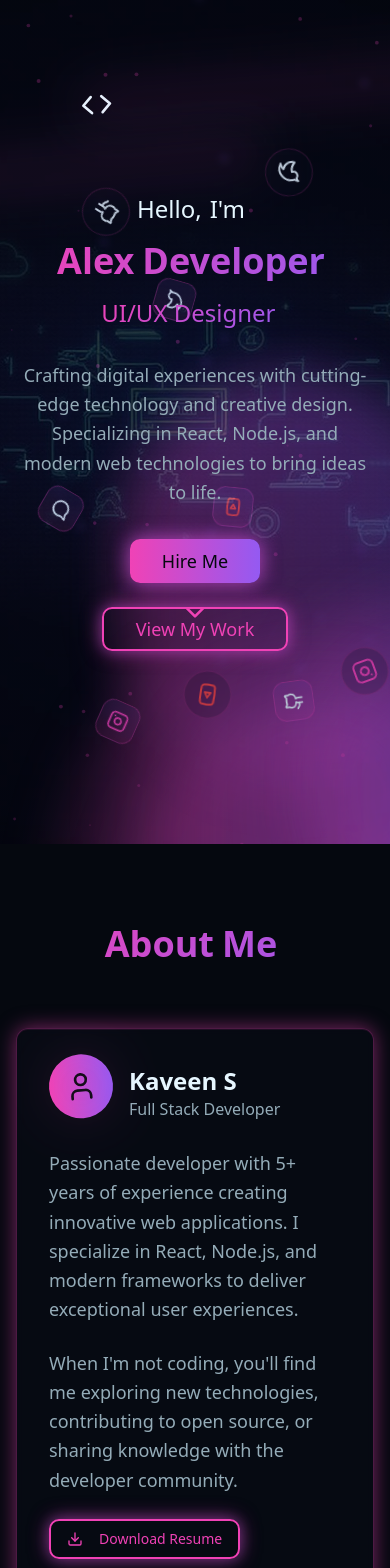
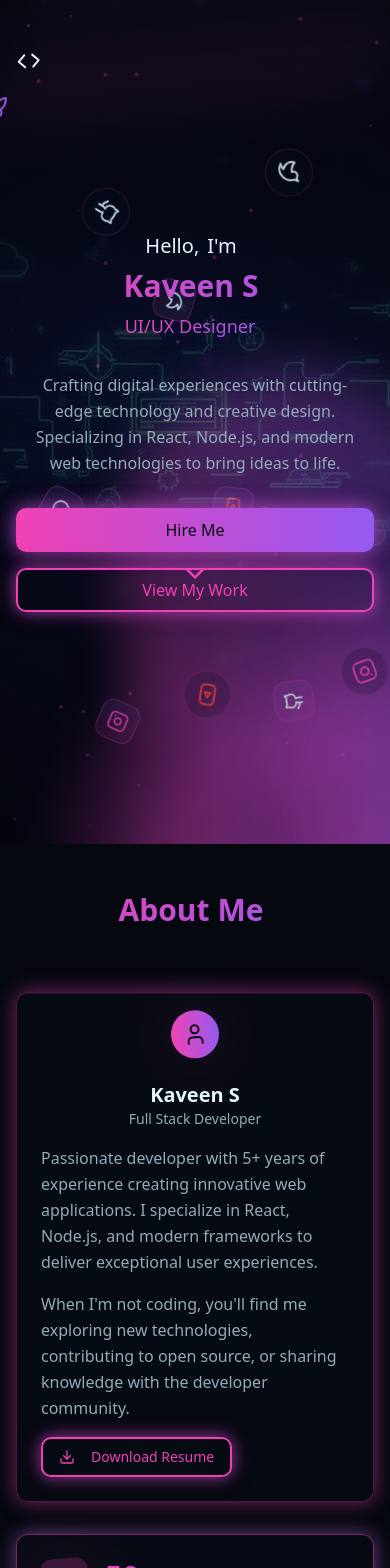
Before and after one commit to kaveen-git12/neo-glitch-showcase, a React (Vite) app: page / in a window 390 px wide. Shown: the top 1568 px of the page. Built offline with nearby package versions, Linux system fonts and the light colour scheme.

Commit message:
Add responsive design
Implement responsive design for full-screen display on laptops and orderly arrangement on mobile devices.

```diff
--- a/src/components/sections/AboutSection.tsx
+++ b/src/components/sections/AboutSection.tsx
@@ -12,8 +12,8 @@ export const AboutSection = () => {
   ];
 
   return (
-    <section id="about" className="py-20 px-4 relative">
-      <div className="max-w-6xl mx-auto">
+    <section id="about" className="py-12 md:py-20 px-4 md:px-6 lg:px-8 relative w-full">
+      <div className="max-w-7xl mx-auto">
         <motion.div
           initial={{ opacity: 0, y: 50 }}
           whileInView={{ opacity: 1, y: 0 }}
@@ -23,11 +23,11 @@ export const AboutSection = () => {
         >
           <AnimatedText
             text="About Me"
-            className="text-4xl md:text-6xl font-bold text-gradient mb-8"
+            className="text-3xl md:text-5xl lg:text-6xl font-bold text-gradient mb-6 md:mb-8"
           />
         </motion.div>
 
-        <div className="grid lg:grid-cols-2 gap-12 items-center">
+        <div className="grid lg:grid-cols-2 gap-8 md:gap-12 items-center">
           {/* Profile section */}
           <motion.div
             initial={{ opacity: 0, x: -50 }}
@@ -36,25 +36,25 @@ export const AboutSection = () => {
             transition={{ duration: 0.8, delay: 0.2 }}
             className="space-y-8"
           >
-            <div className="card-neon p-8 space-y-6">
-              <div className="flex items-center space-x-4 mb-6">
+            <div className="card-neon p-6 md:p-8 space-y-4 md:space-y-6">
+              <div className="flex flex-col sm:flex-row items-center sm:items-start space-y-4 sm:space-y-0 sm:space-x-4 mb-4 md:mb-6">
                 <FloatingIcon>
-                  <div className="w-16 h-16 bg-gradient-to-r from-primary to-secondary rounded-full flex items-center justify-center">
-                    <User className="w-8 h-8 text-primary-foreground" />
+                  <div className="w-12 h-12 md:w-16 md:h-16 bg-gradient-to-r from-primary to-secondary rounded-full flex items-center justify-center">
+                    <User className="w-6 h-6 md:w-8 md:h-8 text-primary-foreground" />
                   </div>
                 </FloatingIcon>
-                <div>
-                  <h3 className="text-2xl font-bold text-foreground">Kaveen S</h3>
-                  <p className="text-muted-foreground">Full Stack Developer</p>
+                <div className="text-center sm:text-left">
+                  <h3 className="text-xl md:text-2xl font-bold text-foreground">Kaveen S</h3>
+                  <p className="text-sm md:text-base text-muted-foreground">Full Stack Developer</p>
                 </div>
               </div>
 
-              <p className="text-lg text-muted-foreground leading-relaxed">
+              <p className="text-base md:text-lg text-muted-foreground leading-relaxed">
                 Passionate developer with 5+ years of experience creating innovative web applications.
                 I specialize in React, Node.js, and modern frameworks to deliver exceptional user experiences.
               </p>
 
-              <p className="text-lg text-muted-foreground leading-relaxed">
+              <p className="text-base md:text-lg text-muted-foreground leading-relaxed">
                 When I'm not coding, you'll find me exploring new technologies, contributing to open source,
                 or sharing knowledge with the developer community.
               </p>
--- a/src/components/sections/HeroSection.tsx
+++ b/src/components/sections/HeroSection.tsx
@@ -15,7 +15,7 @@ export const HeroSection = () => {
   ];
 
   return (
-    <section id="hero" className="relative min-h-screen flex items-center justify-center overflow-hidden">
+    <section id="hero" className="relative min-h-screen w-full flex items-center justify-center overflow-hidden">
       {/* Background */}
       <AnimatedBackground />
 
@@ -27,19 +27,19 @@ export const HeroSection = () => {
 
       {/* Floating tech icons */}
       <div className="absolute inset-0 pointer-events-none">
-        <FloatingIcon className="absolute top-20 left-20">
-          <Code className="w-8 h-8 text-neon-blue" />
+        <FloatingIcon className="absolute top-10 md:top-20 left-4 md:left-20">
+          <Code className="w-6 h-6 md:w-8 md:h-8 text-neon-blue" />
         </FloatingIcon>
-        <FloatingIcon className="absolute top-32 right-32">
-          <Rocket className="w-8 h-8 text-neon-purple" />
+        <FloatingIcon className="absolute top-16 md:top-32 right-4 md:right-32">
+          <Rocket className="w-6 h-6 md:w-8 md:h-8 text-neon-purple" />
         </FloatingIcon>
-        <FloatingIcon className="absolute bottom-40 left-40">
-          <Zap className="w-8 h-8 text-neon-teal" />
+        <FloatingIcon className="absolute bottom-20 md:bottom-40 left-8 md:left-40">
+          <Zap className="w-6 h-6 md:w-8 md:h-8 text-neon-teal" />
         </FloatingIcon>
       </div>
 
       {/* Main content */}
-      <div className="relative z-10 text-center px-4 max-w-6xl mx-auto">
+      <div className="relative z-10 text-center px-4 md:px-6 lg:px-8 w-full max-w-7xl mx-auto">
         <motion.div
           initial={{ opacity: 0, y: 30 }}
           animate={{ opacity: 1, y: 0 }}
@@ -47,17 +47,17 @@ export const HeroSection = () => {
           className="space-y-8"
         >
           {/* Main heading */}
-          <div className="space-y-4">
+          <div className="space-y-2 md:space-y-4">
             <AnimatedText
               text="Hello, I'm"
-              className="text-2xl md:text-4xl font-light text-foreground"
+              className="text-xl md:text-3xl lg:text-4xl font-light text-foreground"
             />
             <AnimatedText
-              text="Alex Developer"
-              className="text-4xl md:text-8xl font-bold text-gradient bg-gradient-to-r from-primary to-secondary bg-clip-text text-transparent"
+              text="Kaveen S"
+              className="text-3xl md:text-6xl lg:text-8xl font-bold text-gradient bg-gradient-to-r from-primary to-secondary bg-clip-text text-transparent"
               delay={0.3}
             />
-            <div className="text-2xl md:text-4xl font-medium text-foreground">
+            <div className="text-lg md:text-3xl lg:text-4xl font-medium text-foreground">
               <TypingText texts={roles} speed={100} />
             </div>
           </div>
@@ -67,7 +67,7 @@ export const HeroSection = () => {
             initial={{ opacity: 0 }}
             animate={{ opacity: 1 }}
             transition={{ delay: 1.5, duration: 0.8 }}
-            className="text-lg md:text-xl text-muted-foreground max-w-3xl mx-auto leading-relaxed"
+            className="text-base md:text-lg lg:text-xl text-muted-foreground max-w-4xl mx-auto leading-relaxed px-2"
           >
             Crafting digital experiences with cutting-edge technology and creative design.
             Specializing in React, Node.js, and modern web technologies to bring ideas to life.
@@ -78,12 +78,12 @@ export const HeroSection = () => {
             initial={{ opacity: 0, y: 20 }}
             animate={{ opacity: 1, y: 0 }}
             transition={{ delay: 2, duration: 0.8 }}
-            className="flex flex-col sm:flex-row gap-6 justify-center items-center"
+            className="flex flex-col sm:flex-row gap-4 md:gap-6 justify-center items-center"
           >
             <Button
               variant="hero"
               size="lg"
-              className="text-lg px-8 py-4"
+              className="text-base md:text-lg px-6 md:px-8 py-3 md:py-4 w-full sm:w-auto"
               onClick={() => document.getElementById('contact')?.scrollIntoView({ behavior: 'smooth' })}
             >
               Hire Me
@@ -91,7 +91,7 @@ export const HeroSection = () => {
             <Button
               variant="neon"
               size="lg"
-              className="text-lg px-8 py-4"
+              className="text-base md:text-lg px-6 md:px-8 py-3 md:py-4 w-full sm:w-auto"
               onClick={() => document.getElementById('projects')?.scrollIntoView({ behavior: 'smooth' })}
             >
               View My Work
--- a/src/components/sections/ProjectsSection.tsx
+++ b/src/components/sections/ProjectsSection.tsx
@@ -57,7 +57,7 @@ export const ProjectsSection = () => {
   };
 
   return (
-    <section id="projects" className="py-20 px-4 relative">
+    <section id="projects" className="py-12 md:py-20 px-4 md:px-6 lg:px-8 relative w-full">
       <div className="max-w-7xl mx-auto">
         <motion.div
           initial={{ opacity: 0, y: 50 }}
@@ -80,7 +80,7 @@ export const ProjectsSection = () => {
           initial="hidden"
           whileInView="visible"
           viewport={{ once: true }}
-          className="grid md:grid-cols-2 lg:grid-cols-3 gap-8"
+          className="grid grid-cols-1 md:grid-cols-2 lg:grid-cols-3 gap-6 md:gap-8"
         >
           {projects.map((project, index) => (
             <motion.div
@@ -115,11 +115,11 @@ export const ProjectsSection = () => {
                 </div>
 
                 {/* Project content */}
-                <div className="p-6 space-y-4">
-                  <h3 className="text-2xl font-bold text-foreground group-hover:text-gradient transition-colors">
+                <div className="p-4 md:p-6 space-y-3 md:space-y-4">
+                  <h3 className="text-xl md:text-2xl font-bold text-foreground group-hover:text-gradient transition-colors">
                     {project.title}
                   </h3>
-                  <p className="text-muted-foreground leading-relaxed">
+                  <p className="text-sm md:text-base text-muted-foreground leading-relaxed">
                     {project.description}
                   </p>
 
@@ -136,7 +136,7 @@ export const ProjectsSection = () => {
                   </div>
 
                   {/* Project links */}
-                  <div className="flex space-x-4 pt-4">
+                  <div className="flex flex-col sm:flex-row space-y-2 sm:space-y-0 sm:space-x-4 pt-3 md:pt-4">
                     <Button variant="neon" size="sm" className="flex-1">
                       <Github className="w-4 h-4 mr-2" />
                       View Code
--- a/src/pages/Portfolio.tsx
+++ b/src/pages/Portfolio.tsx
@@ -7,9 +7,9 @@ import { AnimatedBackground } from "@/components/AnimatedBackground";
 
 const Portfolio = () => {
   return (
-    <div className="min-h-screen bg-background overflow-x-hidden relative">
+    <div className="min-h-screen w-full bg-background overflow-x-hidden relative">
       <AnimatedBackground />
-      <div className="relative z-10">
+      <div className="relative z-10 w-full">
         <HeroSection />
         <AboutSection />
         <ProjectsSection />
@@ -18,9 +18,9 @@ const Portfolio = () => {
       </div>
 
       {/* Footer */}
-      <footer className="py-8 px-4 border-t border-border/50 bg-card/30 backdrop-blur-sm">
-        <div className="max-w-6xl mx-auto text-center">
-          <p className="text-muted-foreground">
+      <footer className="py-4 md:py-8 px-4 md:px-6 border-t border-border/50 bg-card/30 backdrop-blur-sm">
+        <div className="max-w-7xl mx-auto text-center">
+          <p className="text-sm md:text-base text-muted-foreground">
             © 2024 Kaveen S. Built with React, Framer Motion & modern web technologies.
           </p>
         </div>
```
Also changed, not shown: src/components/sections/ContactSection.tsx (+10 -10 lines), src/components/sections/SocialSection.tsx (+18 -18 lines).
